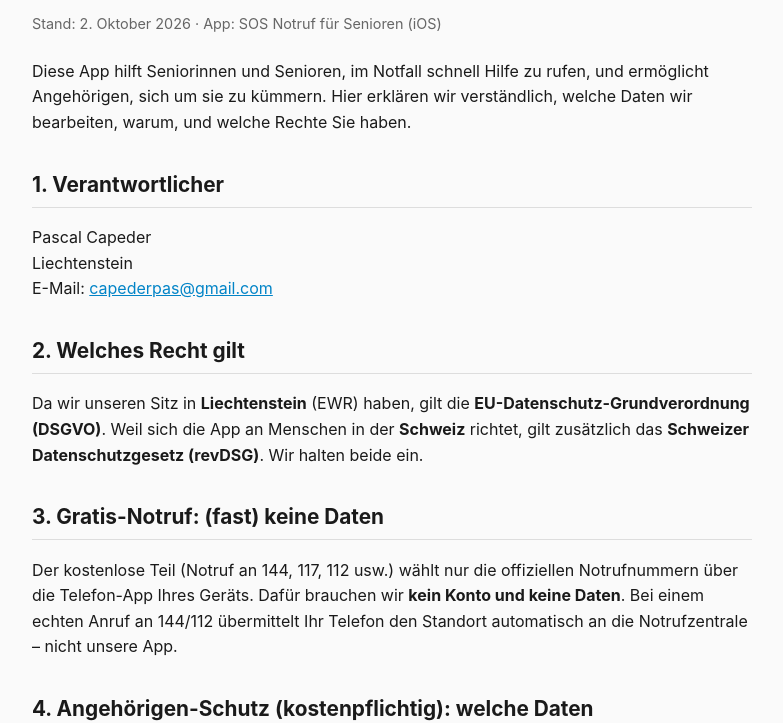
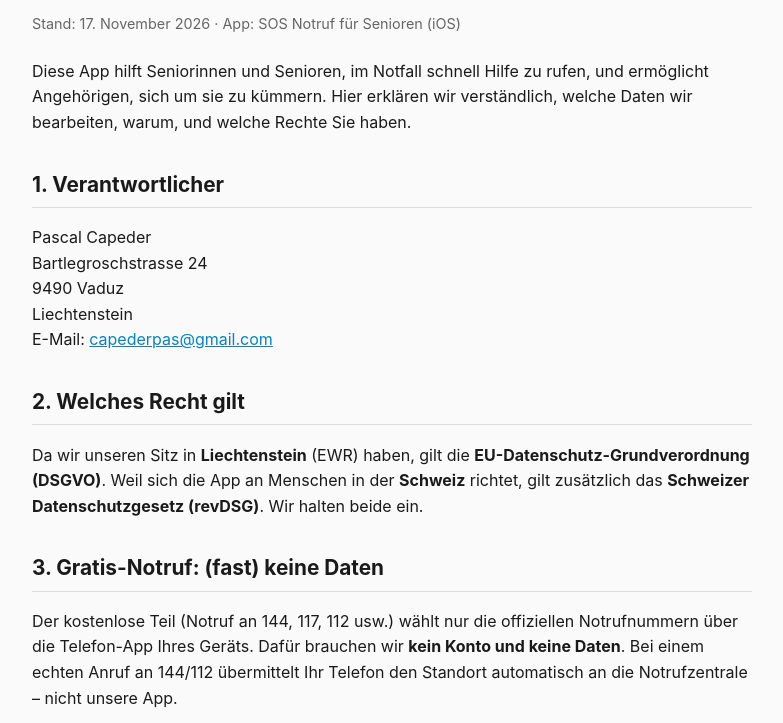
Before and after one commit to CapederFL/senioren-sos-legal, a plain HTML site: page privacy.html in a window 1280 px wide. Shown: the part 92-815 px from the top of the page, without its empty margins (248-1031 px from the left). Drawn offline with Linux system fonts and the light colour scheme.

Commit message:
Impressum: Anschrift ergänzt (LI-ECG Art. 5), Stand 17. November 2026
Co-Authored-By: Claude Opus 5.5 <noreply@anthropic.com>

```diff
--- a/privacy.html
+++ b/privacy.html
@@ -27,7 +27,7 @@
 <body>
 
 <h1>Datenschutzerklärung</h1>
-<p class="meta">Stand: 2. Oktober 2026 · App: SOS Notruf für Senioren (iOS)</p>
+<p class="meta">Stand: 17. November 2026 · App: SOS Notruf für Senioren (iOS)</p>
 
 <p>
   Diese App hilft Seniorinnen und Senioren, im Notfall schnell Hilfe zu rufen, und
@@ -38,6 +38,8 @@
 <h2>1. Verantwortlicher</h2>
 <p>
   Pascal Capeder<br>
+  Bartlegroschstrasse 24<br>
+  9490 Vaduz<br>
   Liechtenstein<br>
   E-Mail: <a href="mailto:capederpas@gmail.com">capederpas@gmail.com</a>
 </p>
```
Also changed, not shown: index.html (+1 -1 lines), terms.html (+2 -2 lines).
